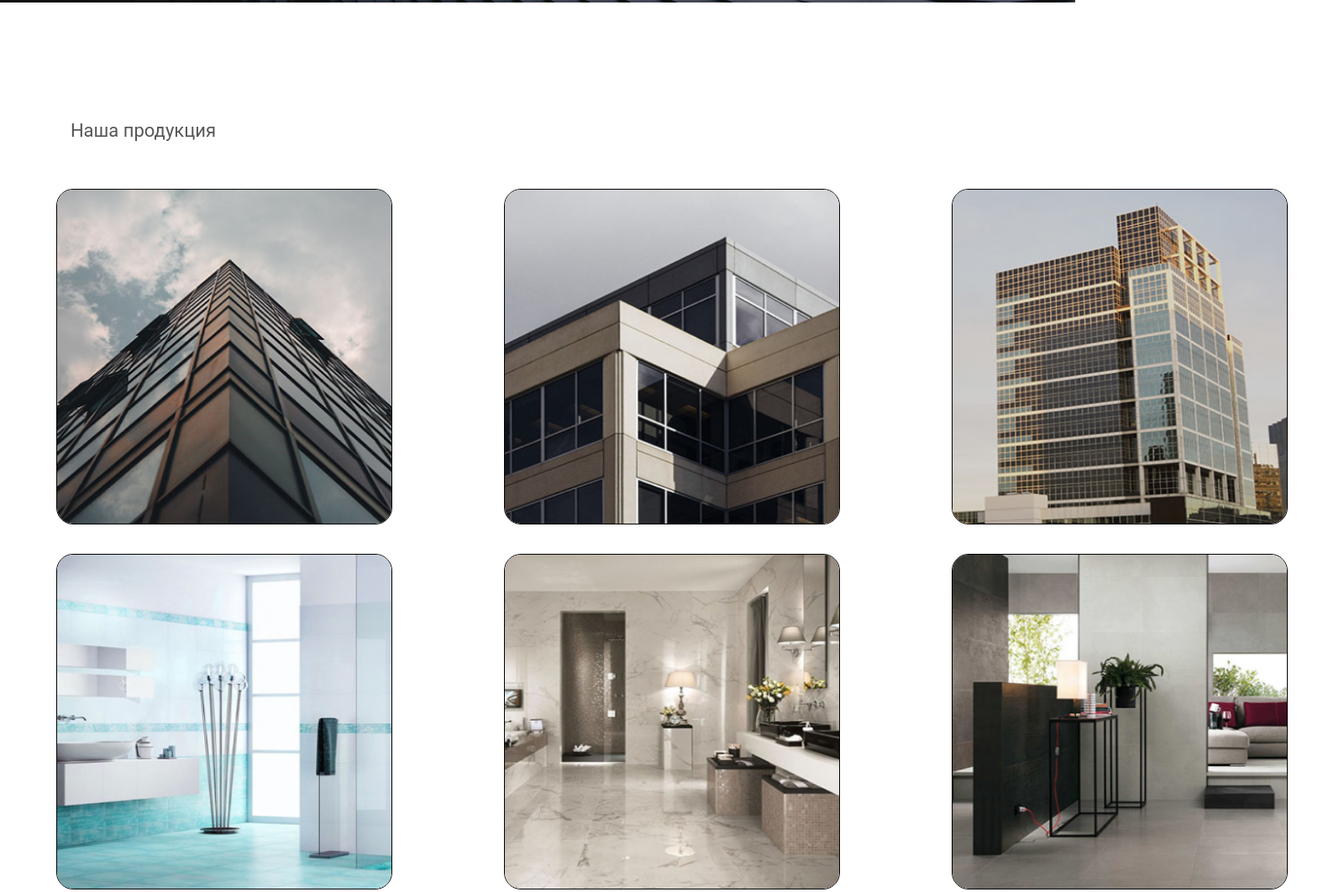
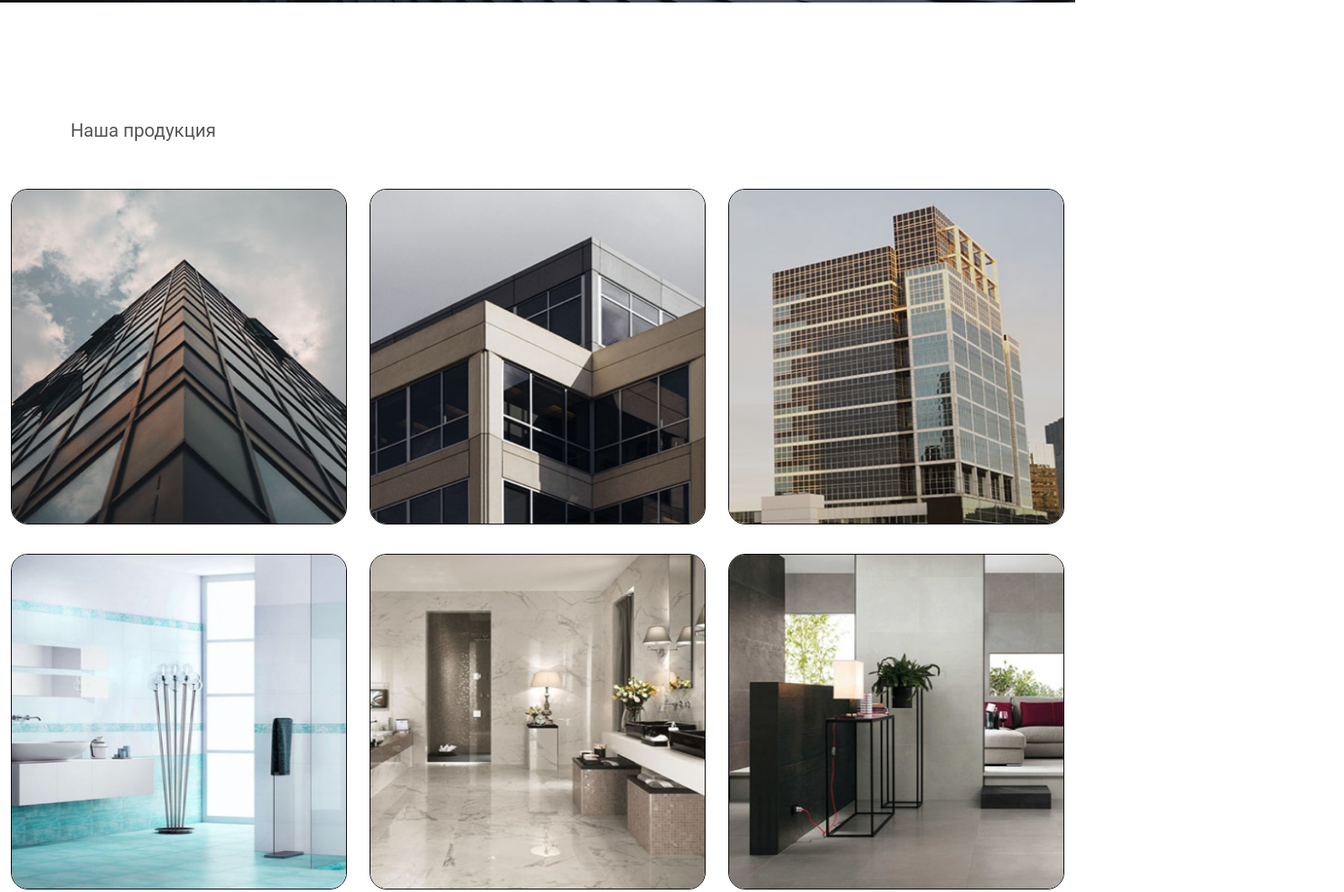
Before and after one commit to NurMuhammad1988/plitcamediyacalc2222, a plain HTML site: page index.html in a window 1280 px wide. Shown: the part 669-1732 px from the top of the page at 84% size, 1600 px wide, since content can reach past the window. Drawn offline with Linux system fonts and the light colour scheme.

Commit message:
hhfhhfhf

```diff
--- a/style.css
+++ b/style.css
@@ -138,6 +138,8 @@ header .head2 button a {
 
 
 /* main startttttttttttttttttttttttttttttttttttttttttttttttttttttttttttttttttttttttttttttttt */
+
+
 menu .main1 {
     width: 257px;
     height: 30px;
@@ -159,7 +161,7 @@ menu .main1 h4 {
 
 
 menu .main11 {
-    width: 1600px;
+    width: auto;
     height: auto;
     display: flex;
     justify-content: space-around;
@@ -170,7 +172,6 @@ menu .main11 {
 
 
 menu .main11 .qqq {
-    width: calc(100% / 12 * 4);
     height: auto;
     display: flex;
     justify-content: space-around;
@@ -179,7 +180,6 @@ menu .main11 .qqq {
 
 
 menu .main11 .qqq img {
-
     border-radius: 20px;
     border: 1px solid black;
 }
@@ -191,7 +191,6 @@ menu .menufooter1 {
     padding-bottom: 100px;
     padding-top: 100px;
     background: #181818;
-
 }
 
 
@@ -222,7 +221,6 @@ menu .menufoot {
     height: 450px;
     margin: auto;
     text-align: center;
-
 }
 
 
```
